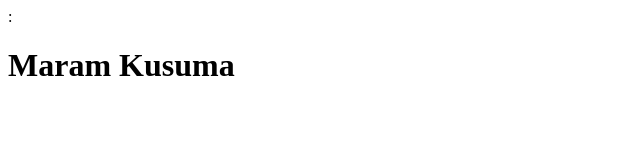
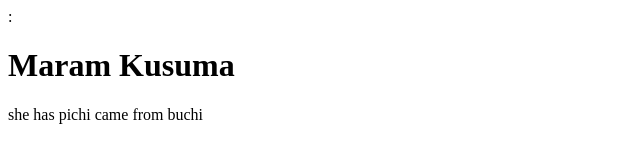
Before and after one commit to Ananda2k22/lab, a plain HTML site: page index.html in a window 1280 px wide. Shown: the whole page, without its empty margins (0-640 px from the left). Drawn offline with Linux system fonts and the light colour scheme.

Commit message:
Update index.html

```diff
--- a/index.html
+++ b/index.html
@@ -6,5 +6,6 @@
   </head>
   <body>
     <h1>Maram Kusuma</h1>
+    <p>she has pichi came from buchi</p>
   </body>
 </html>
```
